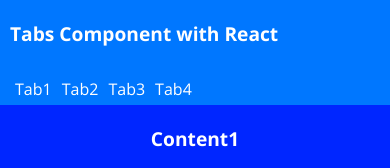
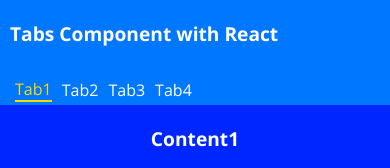
Before and after one commit to Movahed-m/Tabs-components, a React (Vite) app in the folder Tabs-Component/: page / in a window 390 px wide. Shown: the top 168 px of the page. Built offline with nearby package versions, Linux system fonts and the light colour scheme.

Commit message:
added selected style into list item

```diff
--- a/Tabs-Component/src/components/NavAndMain.jsx
+++ b/Tabs-Component/src/components/NavAndMain.jsx
@@ -38,7 +38,7 @@ function NavAndMain() {
               key={item.id}
               onClick={changeHandler}
               accessKey={item.id}
-              className={styles.list_item}
+              className={activeTab === item.id ? styles.list_item_selected : styles.list_item}
             >
               {item.tabTitle}
             </li>
--- a/Tabs-Component/src/styles/NavAndMain.module.css
+++ b/Tabs-Component/src/styles/NavAndMain.module.css
@@ -17,6 +17,10 @@ nav {
 }
 
 .list_item_selected {
+  margin: 10px 10px;
+  font-size: 1.3rem;
+  font-weight: 500;
+  cursor: pointer;
   color: #ffd900;
   border-bottom: 2px solid #ffd900;
 }
@@ -41,7 +45,7 @@ main {
     padding-left: 10px;
   }
 
-  .list_item {
+  .list_item , .list_item_selected {
     margin: 5px;
     font-size: 1rem;
   }
```
